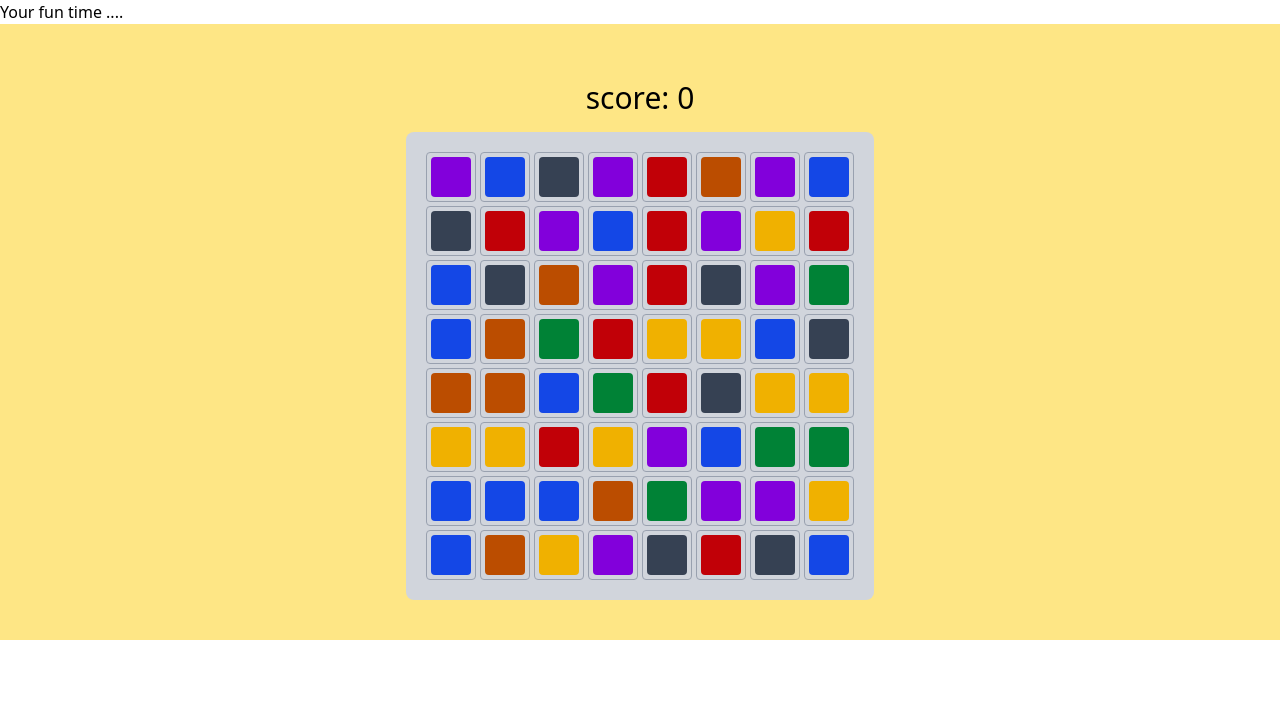
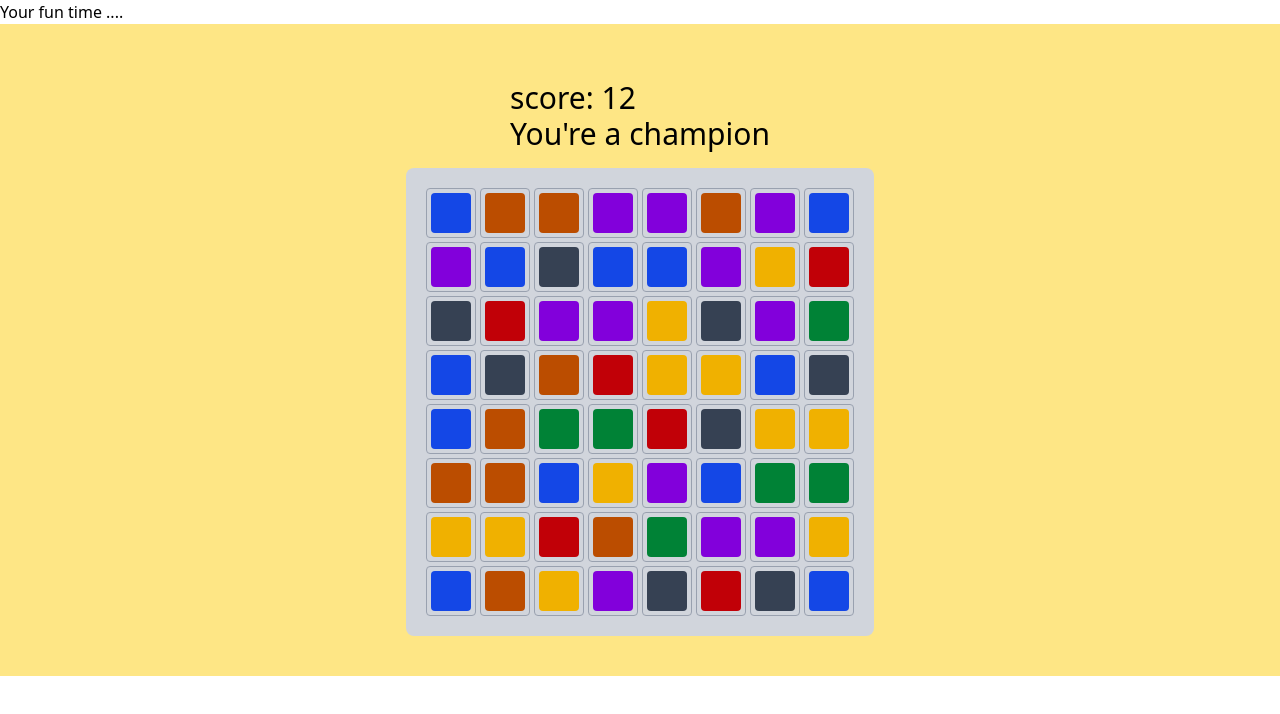
Before and after one commit to Chinweike99/typescript, a React (Vite) app in the folder candy_crash/: page / in a window 1280 px wide. Shown: the top 714 px of the page. Built offline with nearby package versions, Linux system fonts and the light colour scheme.

Commit message:
fix: vibration on win

```diff
--- a/candy_crash/src/Components/Board.tsx
+++ b/candy_crash/src/Components/Board.tsx
@@ -1,3 +1,4 @@
+// Board.tsx
 import React, { useEffect, useState } from 'react'
 import { generateBoard } from '../utils/boardSetup'
 import Candy from './Candy';
@@ -16,7 +17,10 @@ function Board() {
 
     useEffect(() =>{
         console.log(board);
-        console.log(checkMatches(board))
+        const { crashedCount } = checkMatches(board);
+        if (crashedCount > 0) {
+            handleMatches();
+        }
     }, [board])
 
 
@@ -39,12 +43,17 @@ function Board() {
 
             if(isAdjacent){
                  let newBoard = Swappcandies(board, draggedRow, row, draggedCol, col);
-                 const {newBoard: updateBdoard} = checkMatches(newBoard);
-                 setBoard(updateBdoard);
+                 setBoard(newBoard);
+
+                 // Check for matches after the swap
+                 const { crashedCount } = checkMatches(newBoard);
+                 if (crashedCount > 0) {
+                     // If matches are found, handle them
+                     setTimeout(() => handleMatches(), 100);
+                 }
             }
         }
         setDraggedCandy(null);
-        handleMatches();
     };
 
 
@@ -54,8 +63,8 @@ function Board() {
         if(crashedCount > 0) {
             setScore(prev => prev + crashedCount);
             setCrushedMessage(true);
+            setCrushedCandies(crashedPositions);
 
-            setCrushedCandies(crashedPositions);
             setTimeout(() =>{
                 setBoard(newBoard);
                 setCrushedCandies([]);
@@ -64,11 +73,10 @@ function Board() {
             setTimeout(() =>{
                 setCrushedMessage(false);
             }, 2000)
+
+            setStatus("You're a champion");
         }
-        setStatus("Youre a champion")
     }
-
-
 
 
 
@@ -112,15 +120,7 @@ function Board() {
             )
         })}
     </div>
-
-    {/* <button
-    className='mt-4 px-4 py-2 bg-blue-500 text-white'
-    onClick={handleMatches}
-    >
-        Check Matches
-    </button> */}
     </div>
   )
 }
-
 export default Board
--- a/candy_crash/src/utils/gamelogic.ts
+++ b/candy_crash/src/utils/gamelogic.ts
@@ -1,3 +1,4 @@
+// gameLogic.ts
 const candyColors = ["red", "blue", "green", "yellow", "purple", "blue", "black", "amber"];
 
 
@@ -11,8 +12,8 @@ export function checkMatches(board: string[][]) {
         for (let col = 0; col < board[row].length-2; col++){
             if (
                 newBoard[row][col] &&
-                newBoard[row][col] === board[row][col + 1] &&
-                newBoard[row][col] === board[row][col + 2]
+                newBoard[row][col] === newBoard[row][col + 1] &&
+                newBoard[row][col] === newBoard[row][col + 2]
             ){
                 console.log(`Match found at (${row}, ${col})`);
                 crashedPositions.push([row, col], [row, col + 1], [row, col + 2])
@@ -26,12 +27,12 @@ export function checkMatches(board: string[][]) {
     }
 
     //Check for Vertical matches
-    for(let col = 0; col < board.length; col++){
-        for(let row = 0; row < board[col].length - 2; row++){
+    for(let col = 0; col < board[0].length; col++){
+        for(let row = 0; row < board.length - 2; row++){
             if(
                 newBoard[row][col] &&
-                newBoard[row][col] === board[row + 1][col] &&
-                newBoard[row][col] === board[row + 2][col]
+                newBoard[row][col] === newBoard[row + 1][col] &&
+                newBoard[row][col] === newBoard[row + 2][col]
             ){
                 console.log(`Match was been discovered at ${row}, ${col}`);
                 crashedPositions.push([row, col], [row + 1, col], [row + 2, col]);
```
